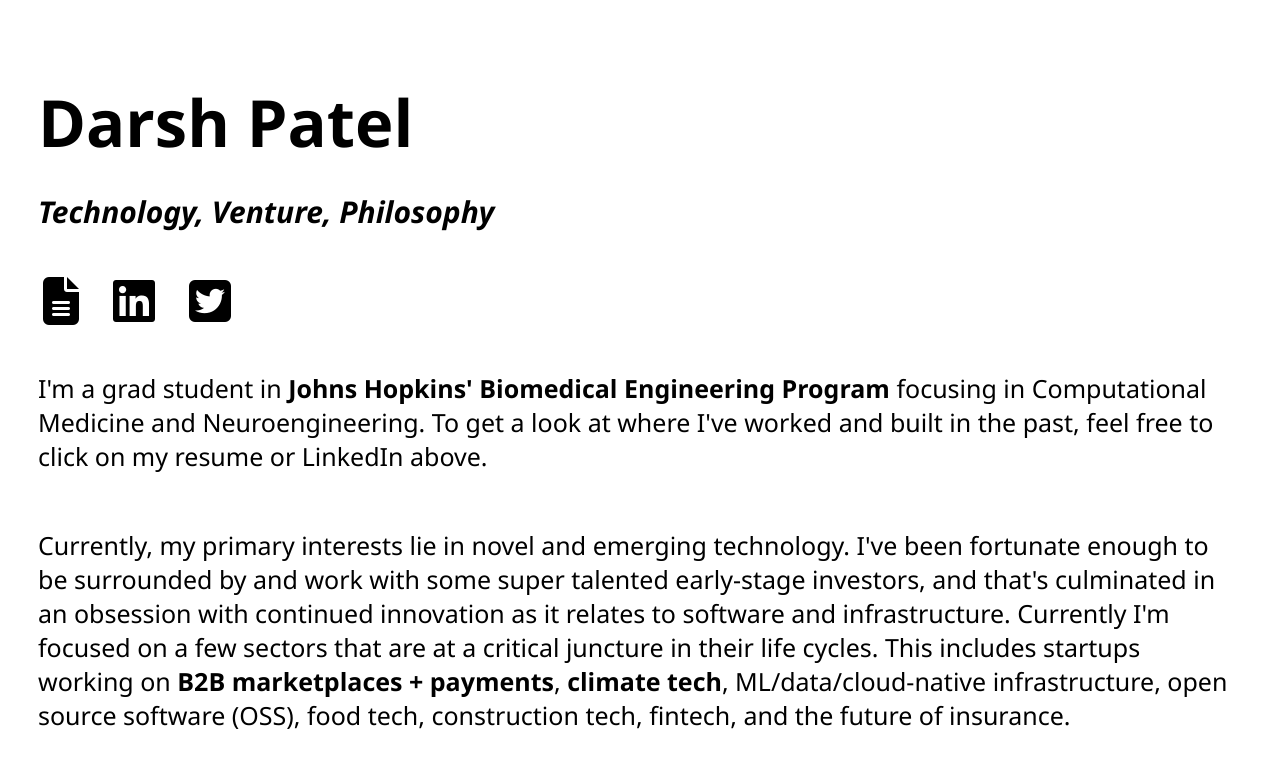
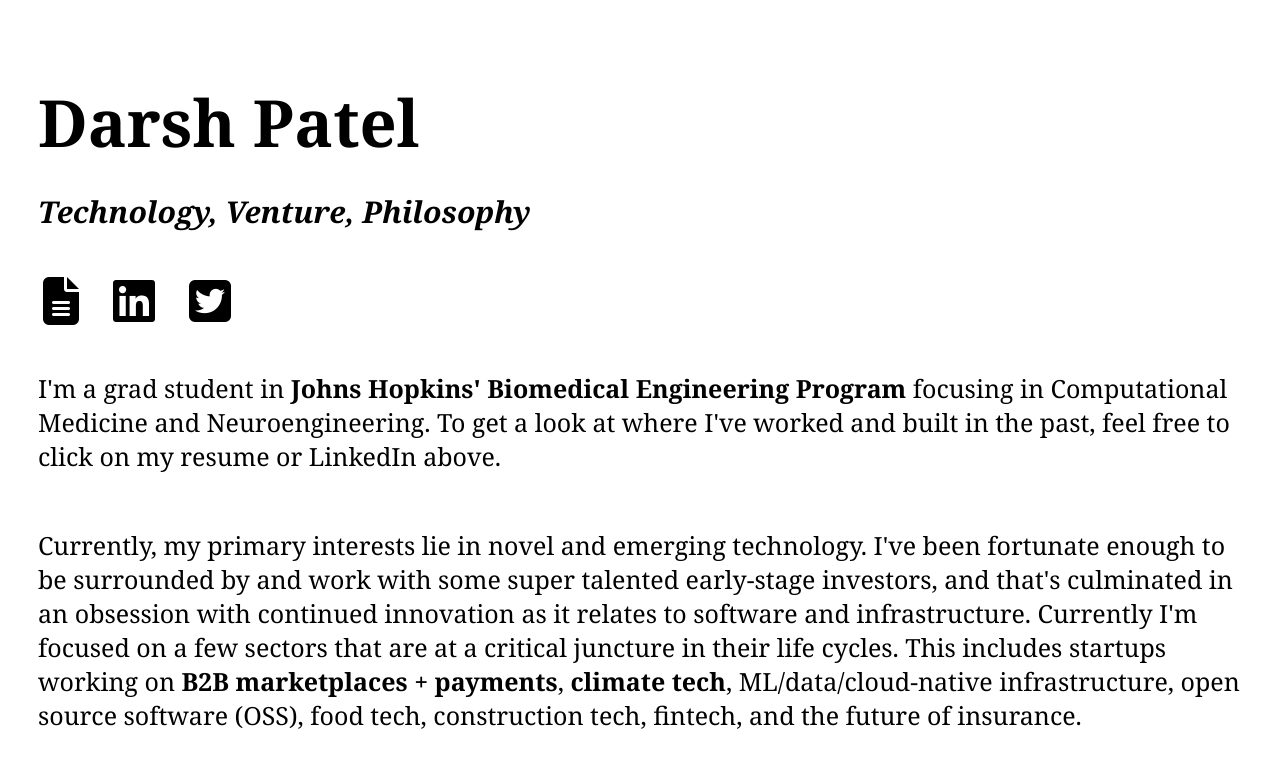
Before and after one commit to darsh-patel/darsh-patel.github.io, a plain HTML site: page index.html in a window 1280 px wide. Shown: the top 784 px of the page. Drawn offline with Linux system fonts and the light colour scheme.

Commit message:
Update style.css

```diff
--- a/style.css
+++ b/style.css
@@ -1,5 +1,5 @@
 h1 {
-    font-family: 'Segoe UI';
+    font-family: Georgia, serif;
     text-align: left;
     padding: 30px;
     padding-bottom: 0px;
@@ -15,7 +15,7 @@ h1 {
 }
 
 h2 {
-    font-family: 'Segoe UI';
+    font-family: Georgia, serif;
     text-align: left;
     padding-left: 30px;
     padding-bottom: 25px;
@@ -30,7 +30,7 @@ h2 {
 }
 
 .resume {
-    font-family: 'Segoe UI';
+    font-family: Georgia, serif;
     text-align: left;
     padding: 30px;
     padding-bottom: 25px;
@@ -75,7 +75,7 @@ h2 {
   }
 
 .links {
-    font-family: 'Segoe UI';
+    font-family: Georgia, serif;
     font-weight: bold;
     color: black;
     text-align: left;
@@ -117,7 +117,7 @@ ul {
 }
 
 p {
-    font-family: 'Segoe UI';
+    font-family: Georgia, serif;
     margin: 100px;
     margin-top: 0px;
     margin-bottom: 0px;
@@ -134,7 +134,7 @@ p {
 }
 
 li {
-    font-family: 'Segoe UI';
+    font-family: Georgia, serif;
     margin: 100px;
     margin-top: 0px;
     margin-bottom: 0px;
```
